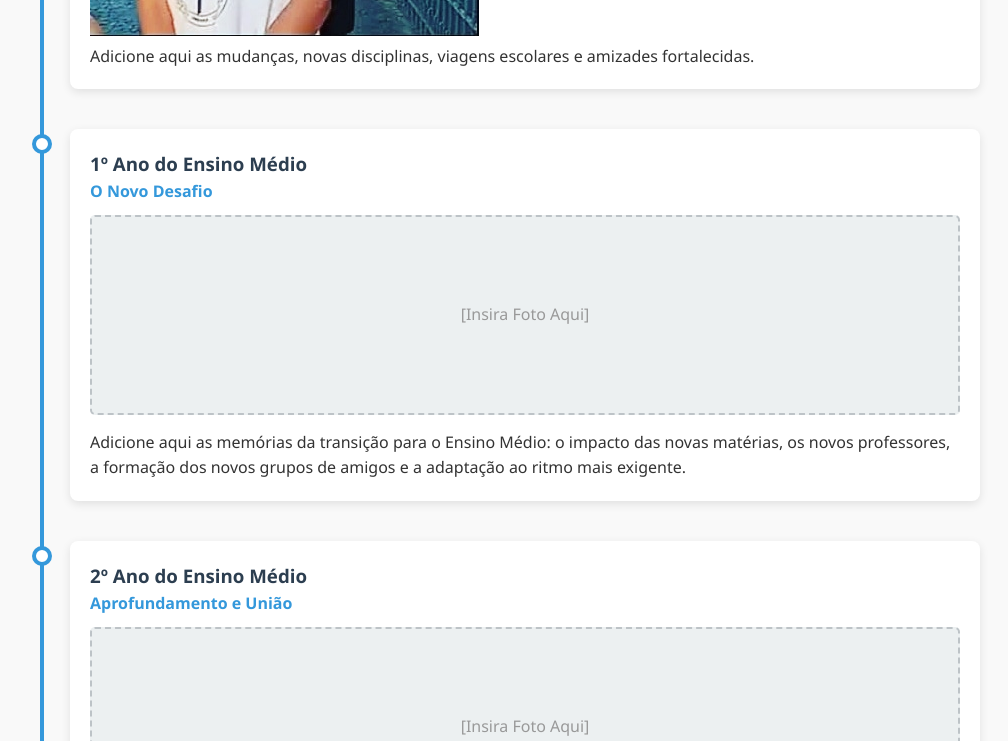
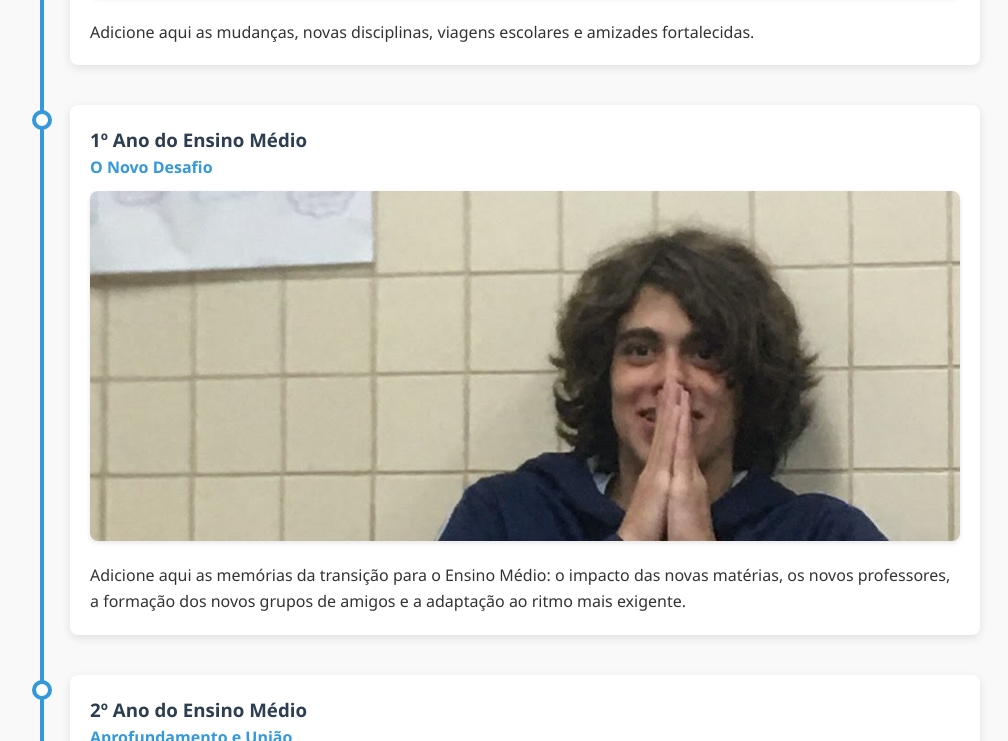
Before and after one commit to ArthurN-RDB/fim, a plain HTML site: page index.html in a window 1280 px wide. Shown: the part 1781-2522 px from the top of the page, without its empty margins (140-1148 px from the left). Drawn offline with Linux system fonts and the light colour scheme.

Commit message:
imagens adicvionadas

```diff
--- a/index.html
+++ b/index.html
@@ -63,7 +63,7 @@
     <div class="timeline-content">
         <h3>1º Ano do Ensino Médio</h3>
         <p class="date">O Novo Desafio</p>
-        <div class="media-placeholder">[Insira Foto Aqui]</div>
+     <img src="WhatsApp Image 2026-11-15 at 8.05.50 PM.jpeg" alt="Descrição da foto" class="foto-memoria">
         <p>Adicione aqui as memórias da transição para o Ensino Médio: o impacto das novas matérias, os novos professores, a formação dos novos grupos de amigos e a adaptação ao ritmo mais exigente.</p>
     </div>
 </div>
--- a/style.css
+++ b/style.css
@@ -217,3 +217,14 @@ footer {
     color: white;
     margin-top: 40px;
 }
+
+/* Estilo para as fotos da linha do tempo */
+.foto-memoria {
+    width: 100%; /* Faz a foto ocupar a largura total do cartão */
+    height: auto;
+    max-height: 350px; /* Impede que fotos verticais fiquem gigantes */
+    object-fit: cover; /* Corta a imagem suavemente para não achatar */
+    border-radius: 8px; /* Arredonda as pontas */
+    margin-bottom: 15px; /* Dá um espaço entre a foto e o texto abaixo */
+    box-shadow: 0 2px 5px rgba(0,0,0,0.1); /* Adiciona uma sombra leve na foto */
+}
```
